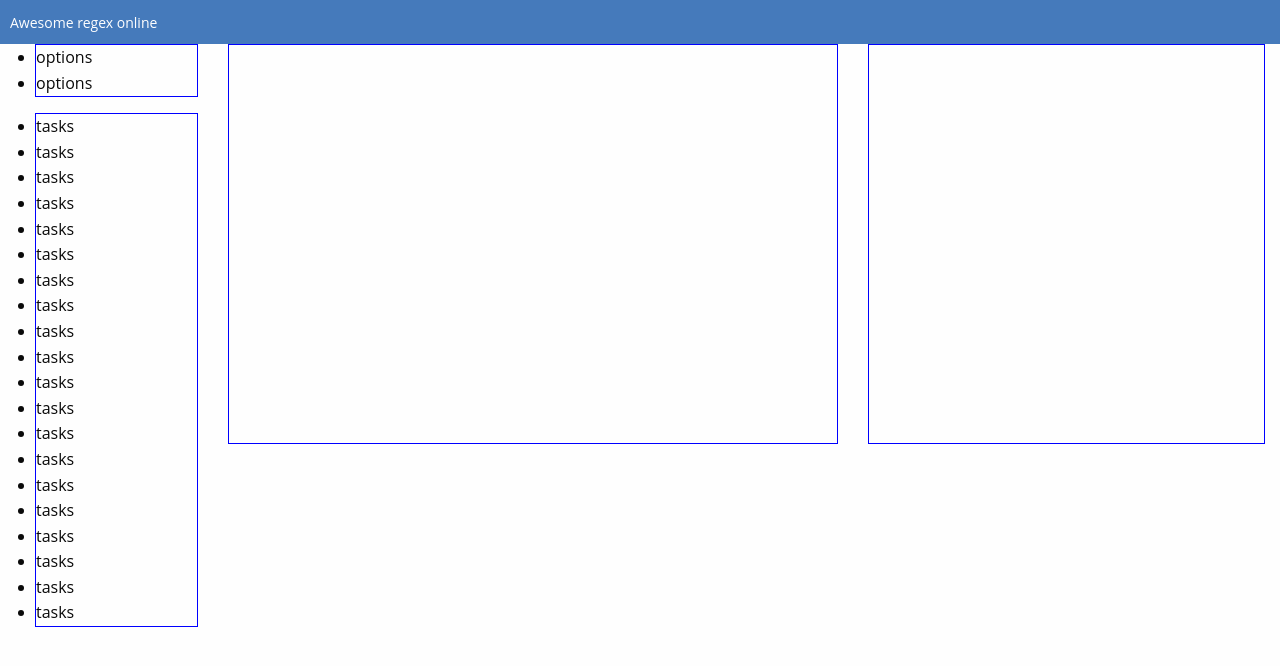
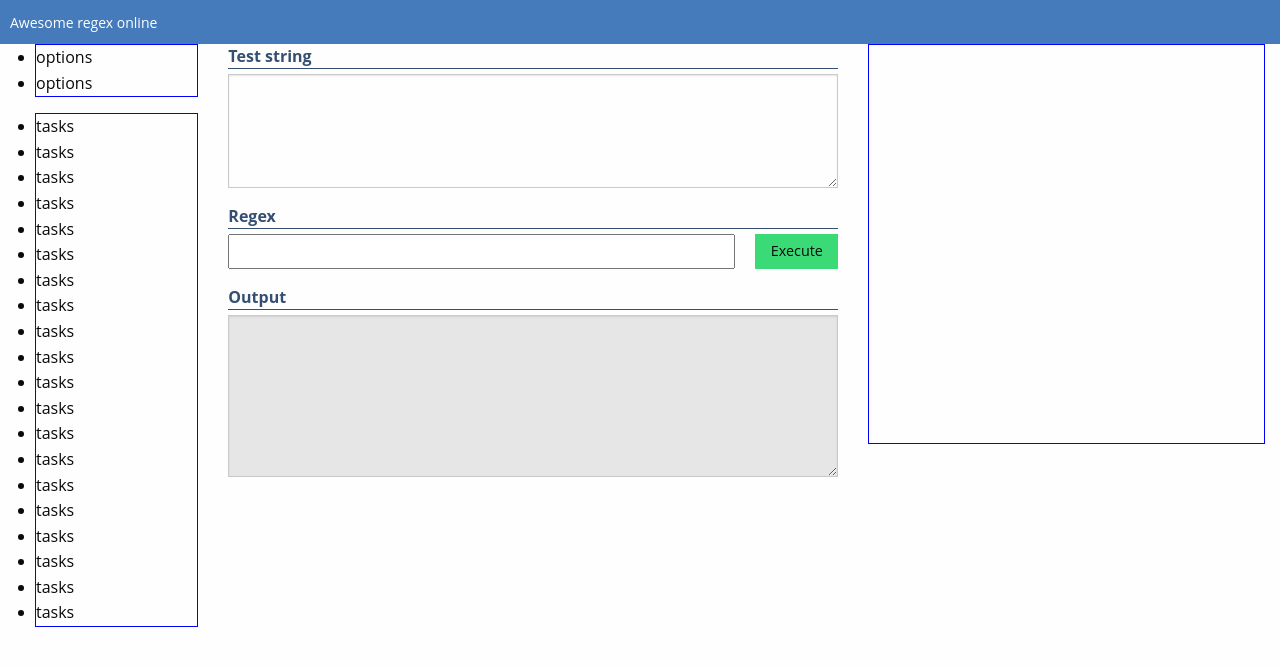
Before and after one commit to soleverlee/awesomeregex, an Angular app: page / in a window 1280 px wide. Shown: the top 666 px of the page. Built offline with nearby package versions, Linux system fonts and the light colour scheme.

Commit message:
finished executor layout

```diff
--- a/src/app/task-executor/task-executor.component.html
+++ b/src/app/task-executor/task-executor.component.html
@@ -1 +1,23 @@
-<div class="task-executor"></div>
+<div class="task-executor">
+  <div class="grid-x">
+    <div class="cell header">Test string</div>
+    <div class="cell">
+      <textarea class="test-source" rows="4"></textarea>
+    </div>
+    <div class="cell header">Regex</div>
+    <div class="cell">
+      <div class="grid-x">
+        <div class="cell auto regular-input">
+          <input>
+        </div>
+        <div class="cell shrink">
+          <button type="button" class="success button expanded">Execute</button>
+        </div>
+      </div>
+    </div>
+    <div class="cell header">Output</div>
+    <div class="cell">
+      <textarea class="test-output" rows="6" readonly></textarea>
+    </div>
+  </div>
+</div>
--- a/src/app/task-executor/task-executor.component.scss
+++ b/src/app/task-executor/task-executor.component.scss
@@ -1,4 +1,22 @@
 .task-executor {
   min-height: 400px;
-  border: 1px solid blue;
+
+  .header {
+    color: #344f71;
+    font-weight: 700;
+    border-bottom: 1px solid #344f71;
+    margin-bottom: 5px;
+  }
 }
+
+.regular-input {
+  input{
+    padding: 0.4em 0.5em;
+    width: 100%;
+  }
+  padding-right: 20px;
+}
+
+button {
+  padding: .65em 1em;
+}
```
